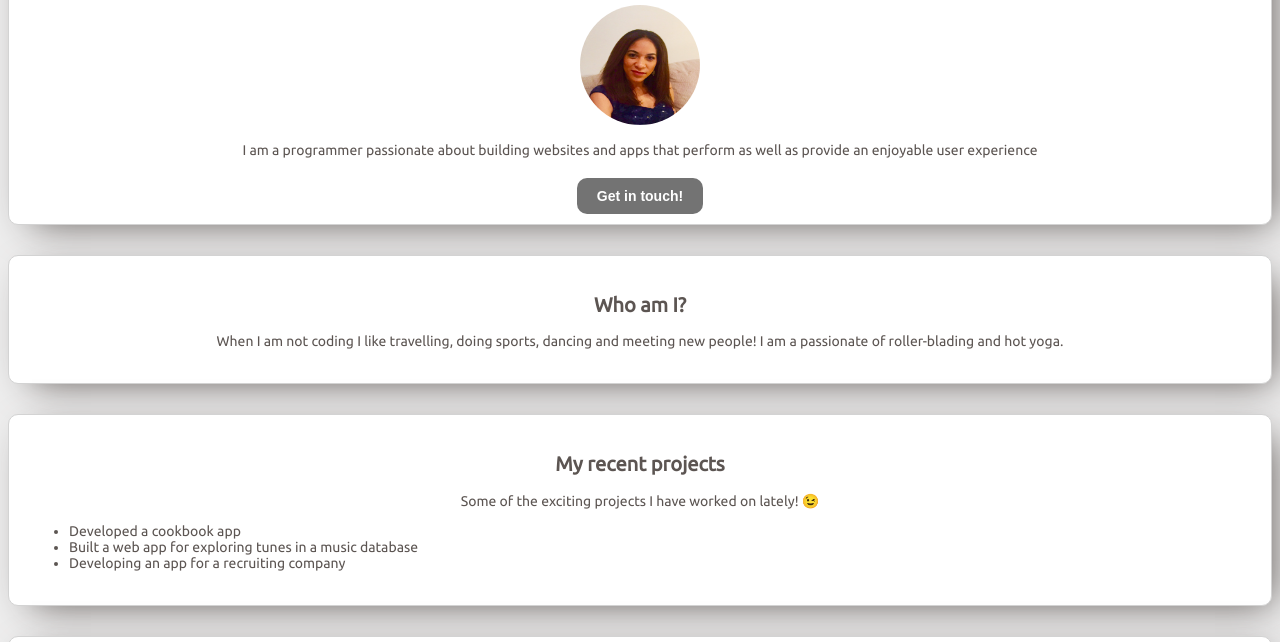
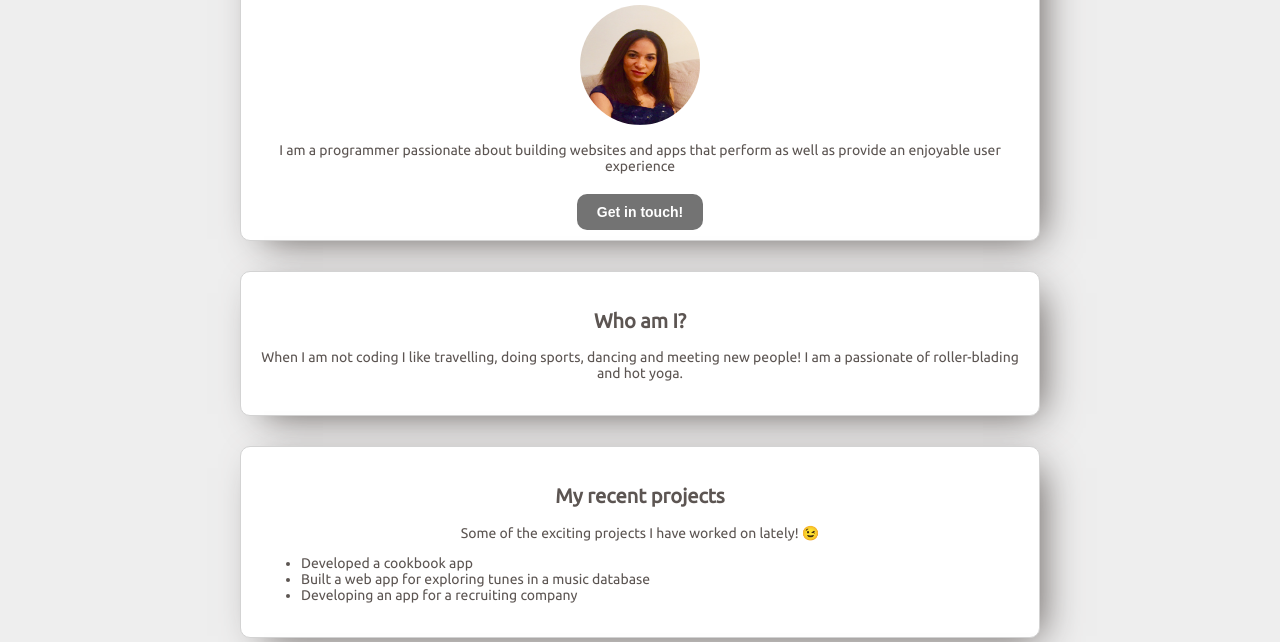
Before and after one commit to aliciangomo/profile, a plain HTML site: page index.html in a window 1280 px wide. Shown: the part 111-753 px from the top of the page. Drawn offline with Linux system fonts and the light colour scheme.

Commit message:
Margins again

```diff
--- a/style.css
+++ b/style.css
@@ -91,6 +91,12 @@ ul {
 
 
 /*Responsiveness*/
+@media (max-width: 1400px) {
+  /* For a screen < 960px, this CSS will be read */
+  .container {
+    width: 800px;
+  }
+}
 @media (max-width: 960px) {
   /* For a screen < 960px, this CSS will be read */
   .container {
```
